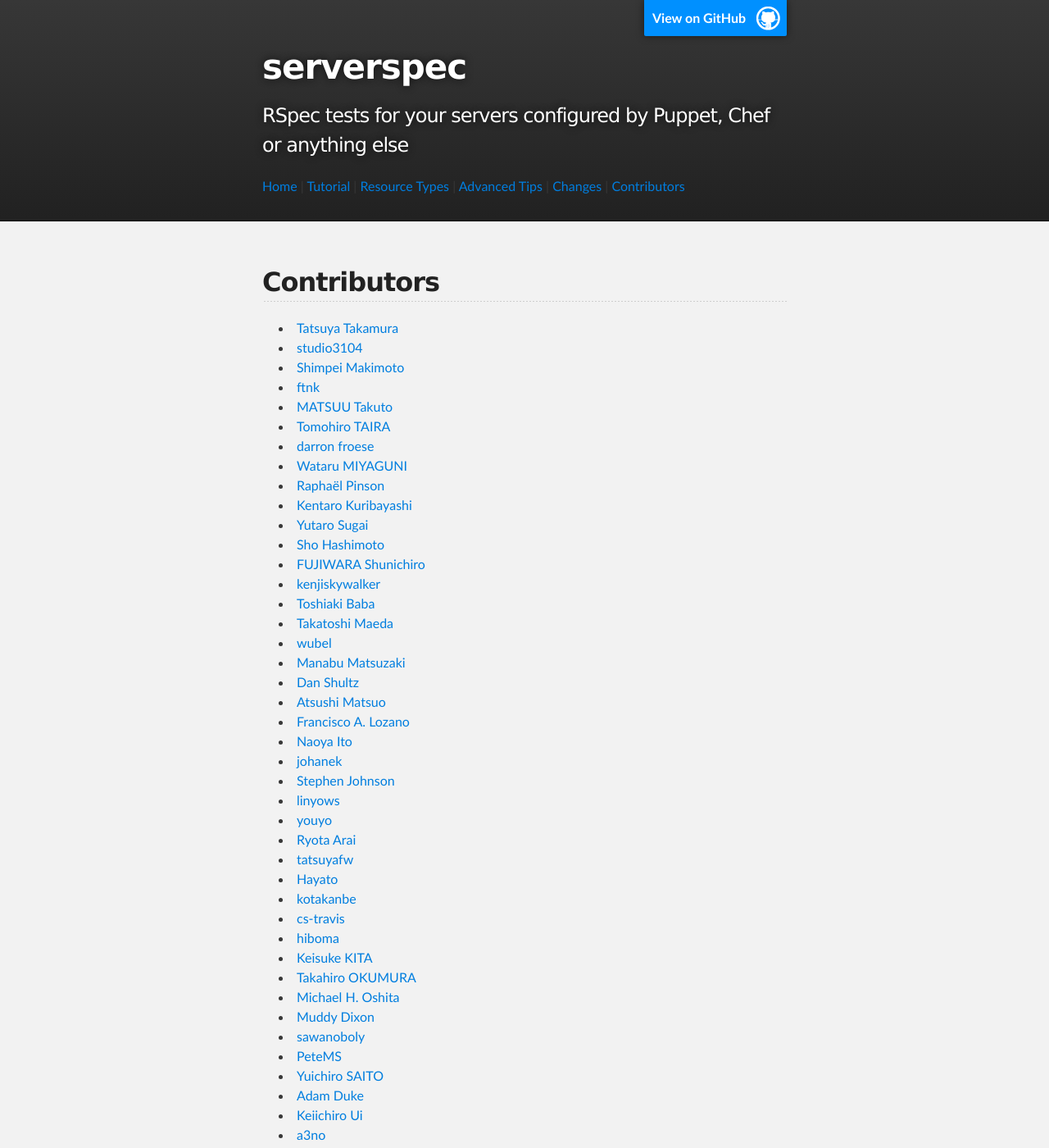
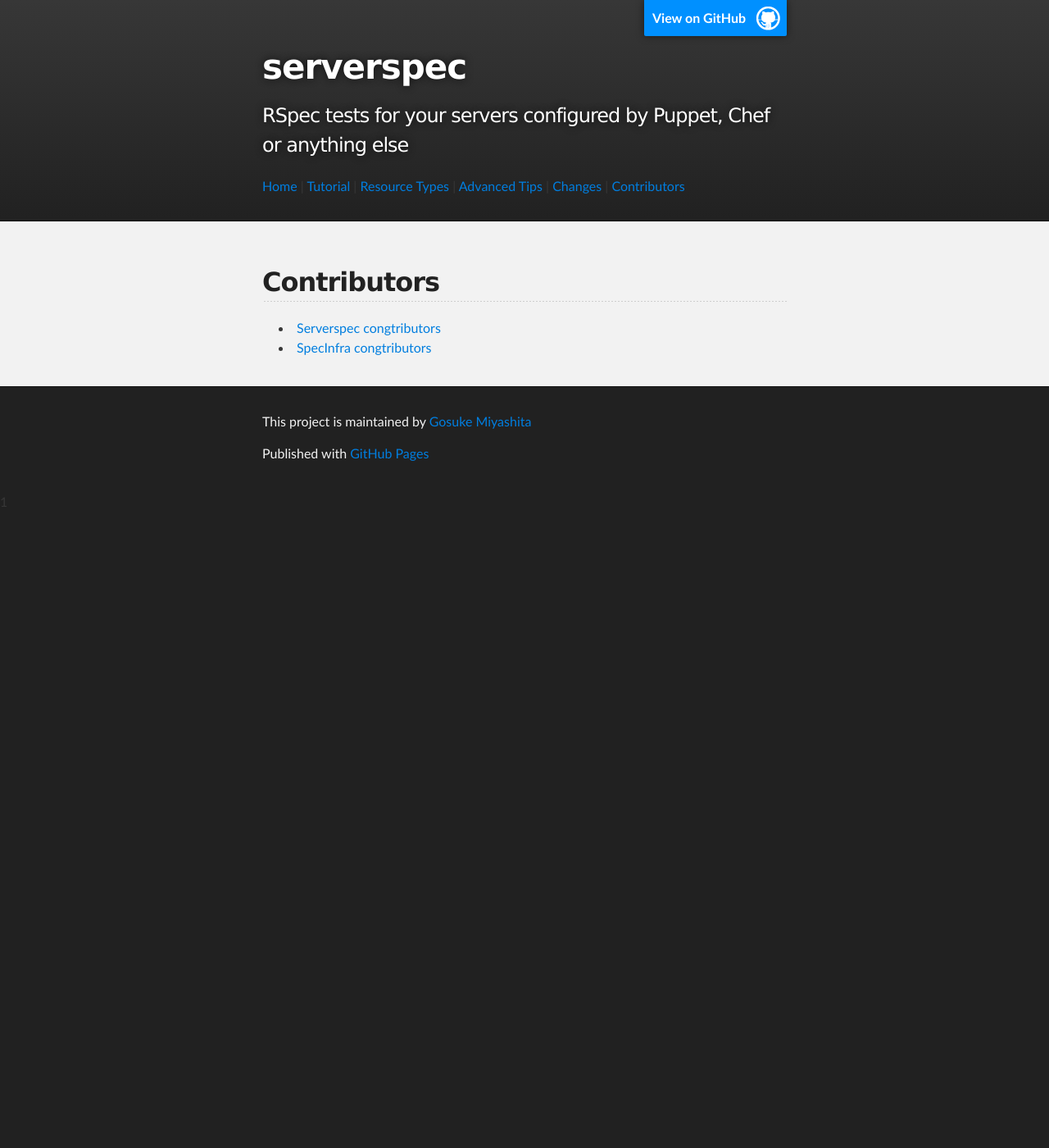
Before and after one commit to serverspec/serverspec.github.io, a Jekyll site: the page built from contributors.md, in a window 1280 px wide and 1400 px high. Shown: the whole window at 82% size. Built offline with Jekyll 4.4.1, drawn with Linux system fonts in a browser that asks for light colours; Markdown is read by kramdown in place of the engine named in the settings; some of the changed text lies outside the part shown.

Commit message:
Change contributors to point the github links

```diff
--- a/contributors.md
+++ b/contributors.md
@@ -5,63 +5,5 @@ title: Contributors
 
 ## Contributors
 
- * [Tatsuya Takamura](https://github.com/ttakamura)
- * [studio3104](https://github.com/studio3104)
- * [Shimpei Makimoto](https://github.com/makimoto)
- * [ftnk](https://github.com/ftnk)
- * [MATSUU Takuto](https://github.com/matsuu)
- * [Tomohiro TAIRA](https://github.com/Tomohiro)
- * [darron froese](https://github.com/darron)
- * [Wataru MIYAGUNI](https://github.com/gongo)
- * [Rapha&euml;l Pinson](https://github.com/raphink)
- * [Kentaro Kuribayashi](https://github.com/kentaro)
- * [Yutaro Sugai](https://github.com/hokkai7go)
- * [Sho Hashimoto](https://github.com/sho-h)
- * [FUJIWARA Shunichiro](https://github.com/fujiwara)
- * [kenjiskywalker](https://github.com/kenjiskywalker)
- * [Toshiaki Baba](https://github.com/netmarkjp)
- * [Takatoshi Maeda](https://github.com/TakatoshiMaeda)
- * [wubel](https://github.com/wubel)
- * [Manabu Matsuzaki](https://github.com/matsumana)
- * [Dan Shultz](https://github.com/danshultz)
- * [Atsushi Matsuo](https://github.com/matsuo)
- * [Francisco A. Lozano](https://github.com/flozano)
- * [Naoya Ito](https://github.com/naoya)
- * [johanek](https://github.com/johanek)
- * [Stephen Johnson](https://github.com/stephenrjohnson)
- * [linyows](https://github.com/linyows)
- * [youyo](https://github.com/youyo)
- * [Ryota Arai](https://github.com/ryotarai)
- * [tatsuyafw](https://github.com/tatsuyafw)
- * [Hayato](https://github.com/hayato1980)
- * [kotakanbe](https://github.com/kotakanbe)
- * [cs-travis](https://github.com/cs-travis)
- * [hiboma](https://github.com/hiboma)
- * [Keisuke KITA](https://github.com/kitak)
- * [Takahiro OKUMURA](https://github.com/Tacahilo)
- * [Michael H. Oshita](https://github.com/ijin)
- * [Muddy Dixon](https://github.com/muddydixon)
- * [sawanoboly](https://github.com/sawanoboly)
- * [PeteMS](https://github.com/petems)
- * [Yuichiro SAITO](https://github.com/koemu)
- * [Adam Duke](https://github.com/adamvduke)
- * [Keiichiro Ui](https://github.com/kui)
- * [a3no](https://github.com/a3no)
- * [dai](https://github.com/cl-lab-k)
- * [Sohgo Takeuchi](https://github.com/sohgo)
- * [Patrick Podenski](https://github.com/podenski)
- * [treydock](https://github.com/treydock)
- * [YAMADA Tsuyoshi](https://github.com/minimum2scp)
- * [Silvio Montanari](https://github.com/smontanari)
- * [worldostugs](https://github.com/worldostugs)
- * [Ryosuke Hamaji](https://github.com/aibou)
- * [Kaneko Tatsuya](https://github.com/catatsuy)
- * [Tomotaka Sakuma](https://github.com/tmtk75)
- * [TenForward](https://github.com/tenforward)
- * [Naoto Takai](https://github.com/takai)
- * [Johan Haals](https://github.com/JHaals)
- * [darklore](https://github.com/darklore)
- * [Fletcher Nichol](https://github.com/fnichol)
- * [presto53](https://github.com/presto53)
- * [Vincent Bernat](https://github.com/vincentbernat)
- * [doc75](https://github.com/doc75)
+ * [Serverspec congtributors](https://github.com/serverspec/serverspec/graphs/contributors)
+ * [SpecInfra congtributors](https://github.com/serverspec/specinfra/graphs/contributors)
```
